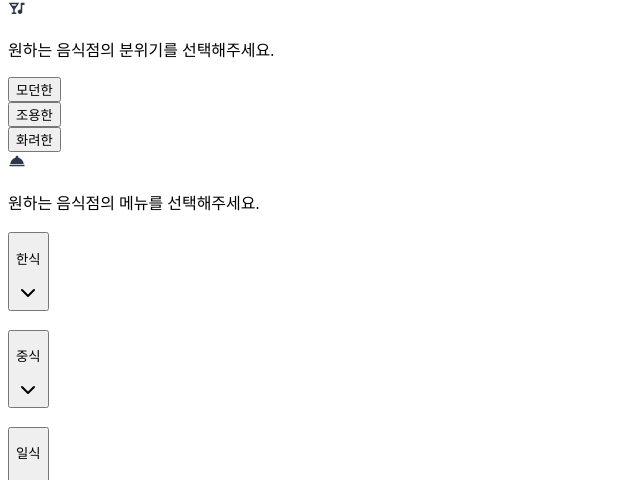
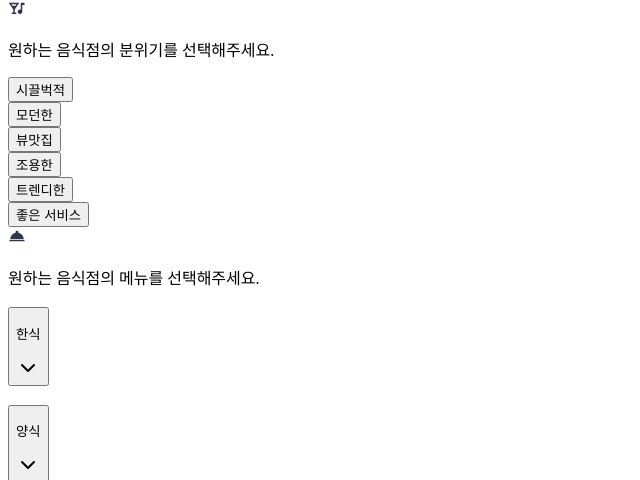
Before and after one commit to youngminss/modu-memu-client, a Next.js app: page /home/page in a window 1280 px wide. Shown: the part 320-800 px from the top of the page, without its empty margins (0-640 px from the left). Built offline with nearby package versions, Linux system fonts and the light colour scheme.

Commit message:
feat: Apply hook for search filter

```diff
--- a/src/pages/home/page.tsx
+++ b/src/pages/home/page.tsx
@@ -7,6 +7,8 @@ import { useState } from "react"
 import { AccordionContent, AccordionItem, AccordionTrigger } from "@/src/components/Accordion"
 import Modal from "@/src/components/Modal/Modal"
 import Toggle from "@/src/components/Toggle"
+import useSearchFilter, { TSearchFoodFilterType } from "@/src/hooks/useSearchFilter"
+import { DUMMY_SEARCH_FILTER_CATEGORY_LIST_MAP } from "@/src/utils/constants/mock"
 import * as Accordion from "@radix-ui/react-accordion"
 import axios from "axios"
 import Image from "next/image"
@@ -30,6 +32,11 @@ const HomePage = () => {
   const [invalidAddress, setInvalidAddress] = useState<string | null>(null)
 
   const isSubmitAble = !!location.address
+
+  // TODO : Params`s search filter category list map data by api response
+  const { selectedFilterMetaMap, vibeFilterList, foodFilterListMap, onSelectedFilterChanged } = useSearchFilter({
+    searchFilterListMap: DUMMY_SEARCH_FILTER_CATEGORY_LIST_MAP,
+  })
 
   const handlePostCodeInputCompleted = async (address: string) => {
     const isAvailableAddress = /강남구/.test(address)
@@ -60,7 +67,8 @@ const HomePage = () => {
 
   const onSubmit = () => {
     if (isSubmitAble) {
-      console.log(location)
+      // TODO: Replace with query string
+      console.log(location, selectedFilterMetaMap)
     }
   }
 
@@ -97,11 +105,16 @@ const HomePage = () => {
           </div>
 
           <div className="flex flex-wrap gap-x-[0.6rem] gap-y-[0.8rem]">
-            {DUMMY_SEARCH_FILTER_TYPE_LIST_MAP["vibe"].map((vibe) => {
-              const { id, name } = vibe
+            {vibeFilterList.map((vibe) => {
+              const { id, name, value } = vibe
               return (
-                <div key={`${id}_${name}`} onClick={() => {}}>
-                  <Toggle>{name}</Toggle>
+                <div
+                  key={`${id}_${name}`}
+                  onClick={() => {
+                    onSelectedFilterChanged({ searchFilterCategory: "vibe", value })
+                  }}
+                >
+                  <Toggle pressed={selectedFilterMetaMap.vibe[value]}>{name}</Toggle>
                 </div>
               )
             })}
@@ -115,59 +128,34 @@ const HomePage = () => {
           </div>
 
           <Accordion.Root className="flex flex-col gap-y-[1.2rem]" type="multiple">
-            <AccordionItem value="한식">
+            {Object.keys(foodFilterListMap).map((foodFilter) => {
+              const foodFilterList = foodFilterListMap[foodFilter as TSearchFoodFilterType]
+
+              return (
+                <AccordionItem key={`${foodFilter}`} value={foodFilter}>
                   <AccordionTrigger>
-                <p className="py-[1.2rem] text-body-2 text-gray-800">한식</p>
+                    <p className="py-[1.2rem] text-body-2 text-gray-800">{foodFilter}</p>
                   </AccordionTrigger>
                   <AccordionContent>
                     <div className="flex flex-wrap gap-x-[0.6rem] gap-y-[0.8rem]">
-                  {DUMMY_SEARCH_FILTER_TYPE_LIST_MAP["food"].map((mood) => {
-                    const { id, name } = mood
+                      {foodFilterList.map((food) => {
+                        const { id, name, value } = food
                         return (
-                      <div key={`${id}_${name}`} onClick={() => {}}>
-                        <Toggle>{name}</Toggle>
+                          <div
+                            key={`${id}_${name}_${value}`}
+                            onClick={() => {
+                              onSelectedFilterChanged({ searchFilterCategory: "food", value })
+                            }}
+                          >
+                            <Toggle pressed={selectedFilterMetaMap.food[value]}>{name}</Toggle>
                           </div>
                         )
                       })}
                     </div>
                   </AccordionContent>
                 </AccordionItem>
-
-            <AccordionItem value="중식">
-              <AccordionTrigger>
-                <p className="py-[1.2rem] text-body-2 text-gray-800">중식</p>
-              </AccordionTrigger>
-              <AccordionContent>
-                <div className="flex flex-wrap gap-x-[0.6rem] gap-y-[0.8rem]">
-                  {DUMMY_SEARCH_FILTER_TYPE_LIST_MAP["food"].map((mood) => {
-                    const { id, name } = mood
-                    return (
-                      <div key={`${id}_${name}`} onClick={() => {}}>
-                        <Toggle>{name}</Toggle>
-                      </div>
               )
             })}
-                </div>
-              </AccordionContent>
-            </AccordionItem>
-
-            <AccordionItem value="일식">
-              <AccordionTrigger>
-                <p className="py-[1.2rem] text-body-2 text-gray-800">일식</p>
-              </AccordionTrigger>
-              <AccordionContent>
-                <div className="flex flex-wrap gap-x-[0.6rem] gap-y-[0.8rem]">
-                  {DUMMY_SEARCH_FILTER_TYPE_LIST_MAP["food"].map((mood) => {
-                    const { id, name } = mood
-                    return (
-                      <div key={`${id}_${name}`} onClick={() => {}}>
-                        <Toggle>{name}</Toggle>
-                      </div>
-                    )
-                  })}
-                </div>
-              </AccordionContent>
-            </AccordionItem>
           </Accordion.Root>
         </div>
       </div>
@@ -212,62 +200,3 @@ const HomePage = () => {
 }
 
 export default HomePage
-
-export const DUMMY_SEARCH_FILTER_TYPE_LIST_MAP: { [key: string]: any[] } = {
-  food: [
-    {
-      id: 1,
-      name: "소고기",
-      type: "한식",
-    },
-    {
-      id: 2,
-      name: "치킨",
-      type: "기타",
-    },
-    {
-      id: 3,
-      name: "삼겹살",
-      type: "한식",
-    },
-    {
-      id: 4,
-      name: "회/해물",
-      type: "한식",
-    },
-    {
-      id: 5,
-      name: "샤브샤브",
-      type: "한식",
-    },
-    {
-      id: 6,
-      name: "마라탕",
-      type: "중식",
-    },
-    {
-      id: 7,
-      name: "양꼬치",
-      type: "중식",
-    },
-    {
-      id: 8,
-      name: "베트남음식",
-      type: "기타",
-    },
-  ],
-  vibe: [
-    {
-      id: 1,
-      name: "모던한",
-    },
-    {
-      id: 2,
-      name: "조용한",
-    },
-    {
-      id: 3,
-      name: "화려한",
-    },
-  ],
-}
```
Lines whose indentation alone changed are shown as unchanged.
